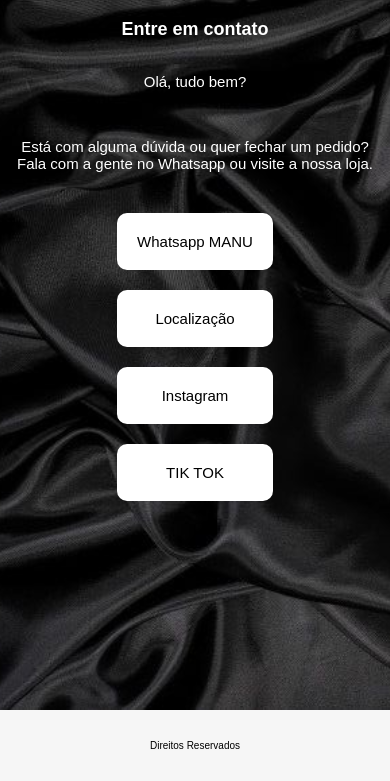
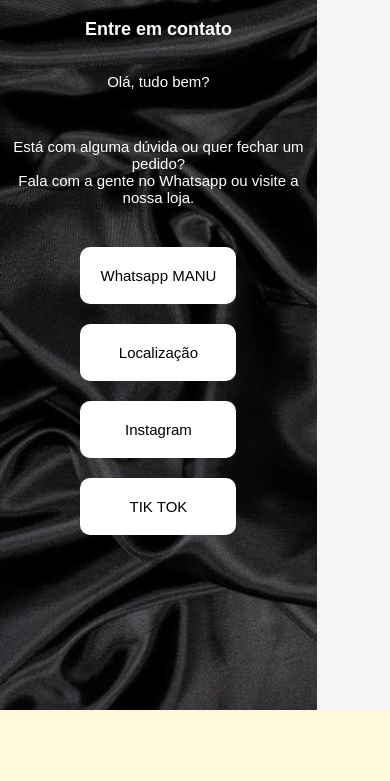
Before and after one commit to Kaio-0708/Manu-Ateli-, a plain HTML site: page index.html in a window 390 px wide. Shown: the part 134-915 px from the top of the page. After the commit the page ends 844 px from the top, so only its background shows below. Drawn offline with Linux system fonts and the light colour scheme.

Commit message:
Update estilo.css

```diff
--- a/estilo.css
+++ b/estilo.css
@@ -97,7 +97,6 @@ ul li a .bloco:hover{
     text-align:center;
     background-color: #F6F6F6;
     color: #000000;
-    padding: 20px;
     font-family:sans-serif;
     font-size: 10px;
 }
@@ -110,11 +109,5 @@ ul li a .bloco:hover{
     #container {
         background-size: cover; /* Adição para cobrir a tela */
     }
-   body{
-    display: flex;
-    flex-direction: column;
-    justify-content: space-between;
-   }
-
 
 /*fim da estrutura do site*/
```
